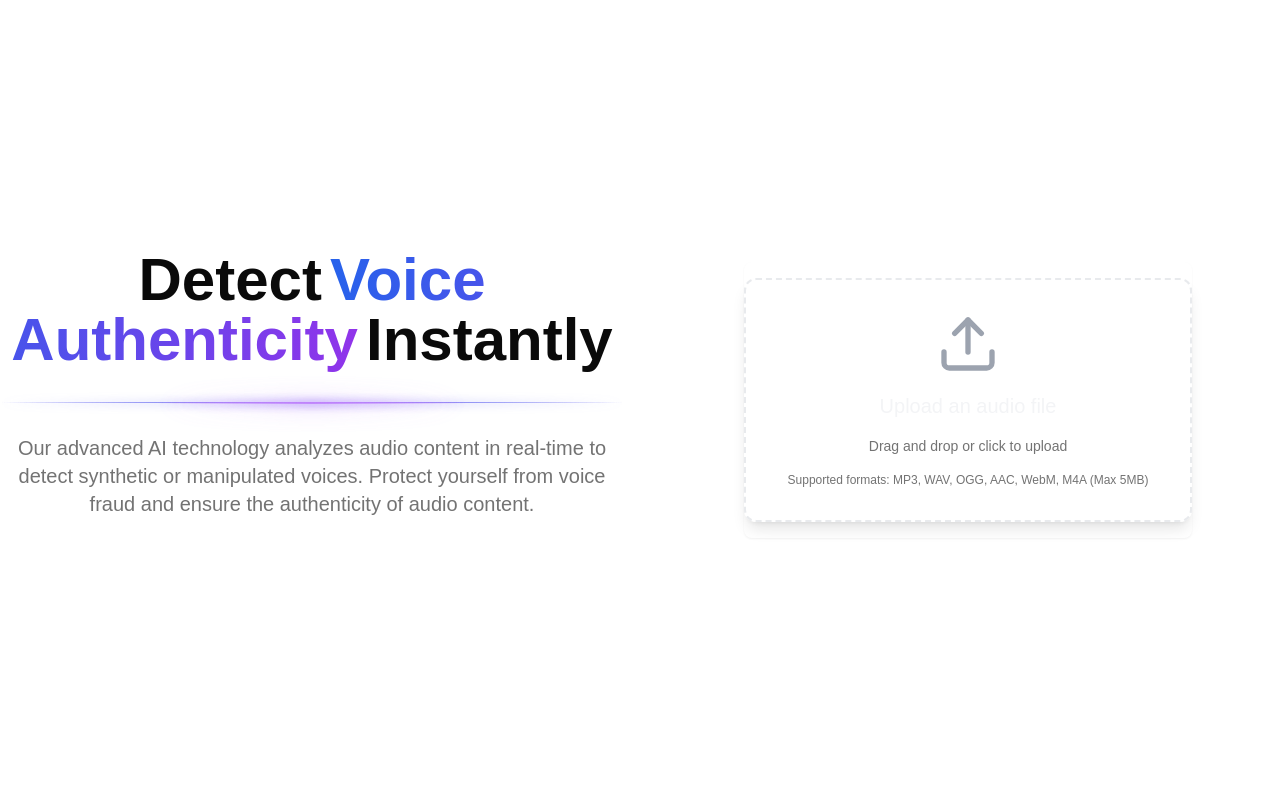
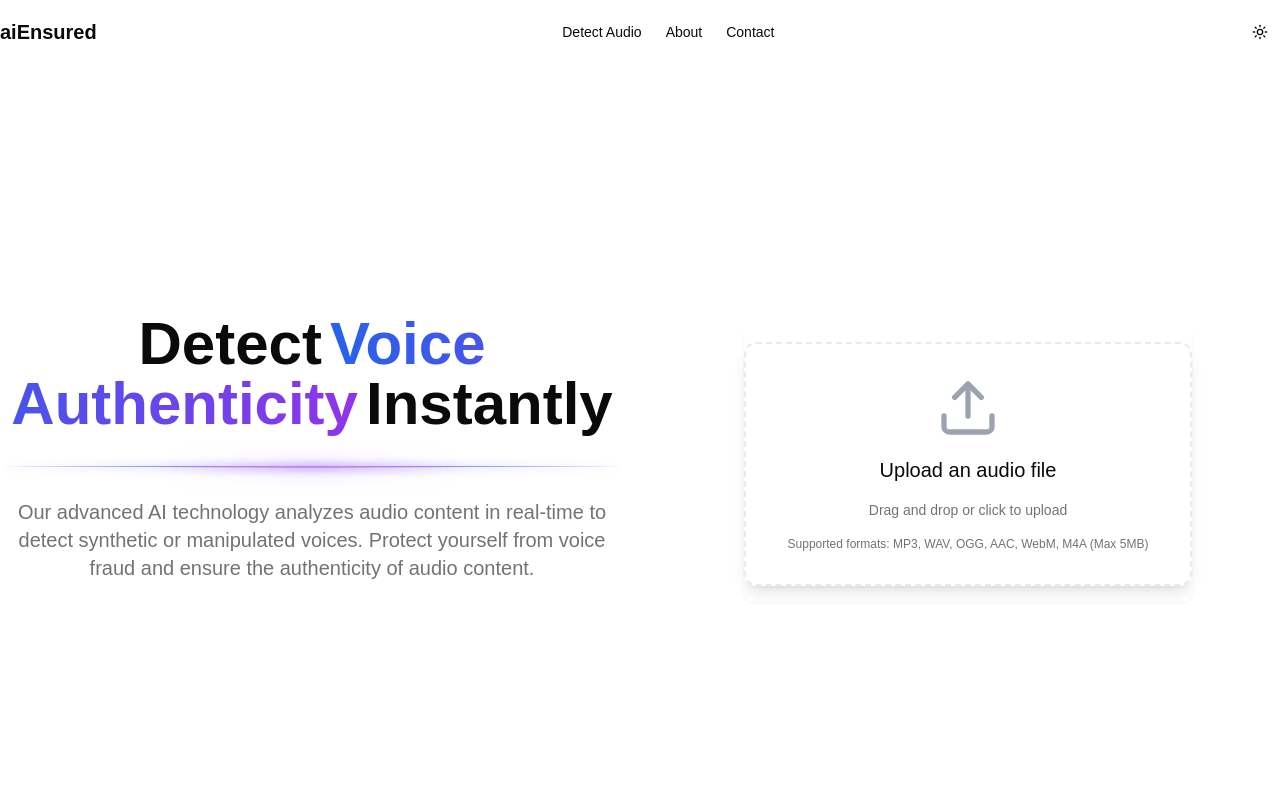
Before and after one commit to comming-soon-official/audio-deepfake-landing, a Next.js app: page / in a window 1280 px wide. Shown: the top 800 px of the page. Built offline with nearby package versions, Linux system fonts and the light colour scheme.

Commit message:
Add NavBar component to layout, update theme toggle functionality, and remove NavBar from page

```diff
--- a/src/app/layout.tsx
+++ b/src/app/layout.tsx
@@ -2,6 +2,8 @@ import type { Metadata } from 'next'
 import './globals.css'
 
 import { Geist, Geist_Mono } from 'next/font/google'
+
+import { NavBar } from '@/components/internal/navbar'
 
 import { Providers } from './providers'
 
@@ -34,7 +36,10 @@ export default function RootLayout({
     return (
         <html lang="en" suppressHydrationWarning>
             <body className={`${geistSans.variable} ${geistMono.variable}`}>
-                <Providers>{children}</Providers>
+                <Providers>
+                    <NavBar />
+                    {children}
+                </Providers>
             </body>
         </html>
     )
--- a/src/app/page.tsx
+++ b/src/app/page.tsx
@@ -1,4 +1,3 @@
-import { NavBar } from '@/components/internal/navbar'
 import { Toaster } from '@/components/ui/toaster'
 
 import Feature from '../pages/feature'
@@ -42,7 +41,6 @@ export default function Page() {
                 dangerouslySetInnerHTML={{ __html: JSON.stringify(jsonLd) }}
             />
             <main className="relative min-h-screen">
-                <NavBar />
                 <HeroSection />
                 <Feature />
                 <Toaster />
--- a/src/components/internal/navbar.tsx
+++ b/src/components/internal/navbar.tsx
@@ -1,16 +1,58 @@
 'use client'
+
+import { Moon, Sun } from 'lucide-react'
 import { useTheme } from 'next-themes'
+import Link from 'next/link'
 
 import { Button } from '../ui/button'
 
 export function NavBar() {
     const { theme, setTheme } = useTheme()
+
     return (
-        <Button
-            className="hidden"
-            onClick={() => setTheme(theme === 'light' ? 'dark' : 'light')}
-        >
-            Toggle Theme
-        </Button>
+        <nav className="flex w-full justify-center items-center">
+            <div className="container flex h-16 items-center justify-between">
+                {/* Brand/Logo */}
+                <Link href="/" className="flex items-center space-x-2">
+                    <span className="text-xl font-bold">aiEnsured</span>
+                </Link>
+
+                {/* Navigation Links */}
+                <div className="hidden md:flex items-center space-x-6">
+                    <Link
+                        href="/detect"
+                        className="text-sm font-medium transition-colors hover:text-primary"
+                    >
+                        Detect Audio
+                    </Link>
+                    <Link
+                        href="/about"
+                        className="text-sm font-medium transition-colors hover:text-primary"
+                    >
+                        About
+                    </Link>
+                    <Link
+                        href="/contact"
+                        className="text-sm font-medium transition-colors hover:text-primary"
+                    >
+                        Contact
+                    </Link>
+                </div>
+
+                {/* Theme Toggle */}
+                <Button
+                    variant="ghost"
+                    size="icon"
+                    onClick={() =>
+                        setTheme(theme === 'light' ? 'dark' : 'light')
+                    }
+                    className="relative"
+                >
+                    <Sun className="h-5 w-5 rotate-0 scale-100 transition-all dark:-rotate-90 dark:scale-0" />
+                    <Moon className="absolute h-5 w-5 rotate-90 scale-0 transition-all dark:rotate-0 dark:scale-100" />
+                    <span className="sr-only">Toggle theme</span>
+                </Button>
+            </div>
+        </nav>
     )
 }
--- a/src/components/ui/drag-upload.tsx
+++ b/src/components/ui/drag-upload.tsx
@@ -233,7 +233,7 @@ export const FileUpload: React.FC<FileUploadProps> = ({
                                             : 'text-gray-400'
                                     )}
                                 />
-                                <p className="text-xl font-medium text-gray-100">
+                                <p className="text-xl font-medium ">
                                     {isDragActive
                                         ? 'Drop your file here'
                                         : 'Upload an audio file'}
```
